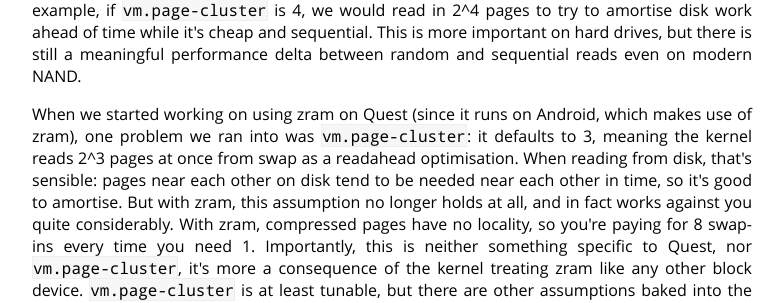
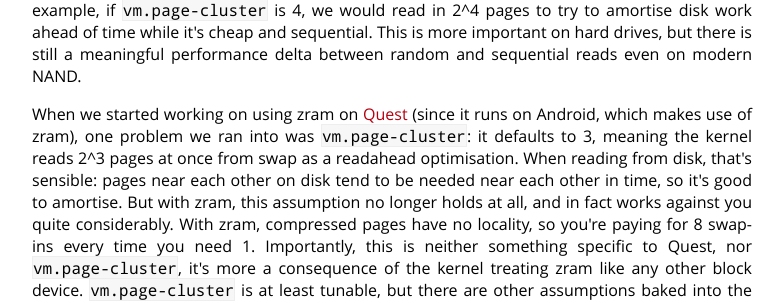
Before and after one commit to cdown/chrisdown.name, a Jekyll site: the page built from _posts/2026-03-24-zswap-vs-zram-when-to-use-what.md, in a window 1280 px wide and 900 px high, scrolled down 2238 px. Shown: the part 157-460 px from the top of the window, without its empty margins (248-1031 px from the left). Built offline with Jekyll 4.4.1, drawn with Linux system fonts in a browser that asks for light colours; part of the change alters nothing that is shown.

```diff
--- a/_posts/2026-03-24-zswap-vs-zram-when-to-use-what.md
+++ b/_posts/2026-03-24-zswap-vs-zram-when-to-use-what.md
@@ -137,7 +137,7 @@ sequential. This is more important on hard drives, but there is still a
 meaningful performance delta between random and sequential reads even on modern
 NAND.
 
-When we started working on using zram on Quest (since it runs on Android, which
+When we started working on using zram on [Quest](https://en.wikipedia.org/wiki/Meta_Quest) (since it runs on Android, which
 makes use of zram), one problem we ran into was `vm.page-cluster`: it defaults
 to 3, meaning the kernel reads 2^3 pages at once from swap as a readahead
 optimisation. When reading from disk, that's sensible: pages near each other on
```
